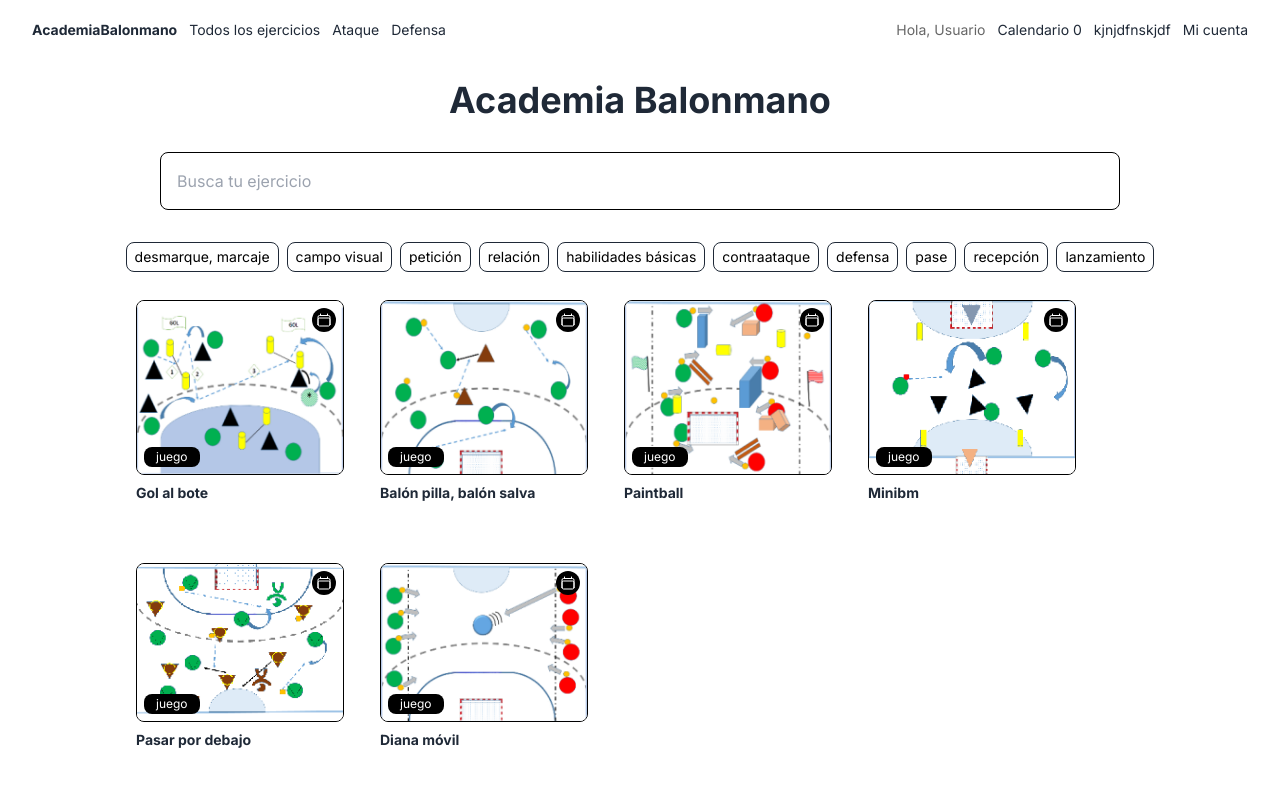
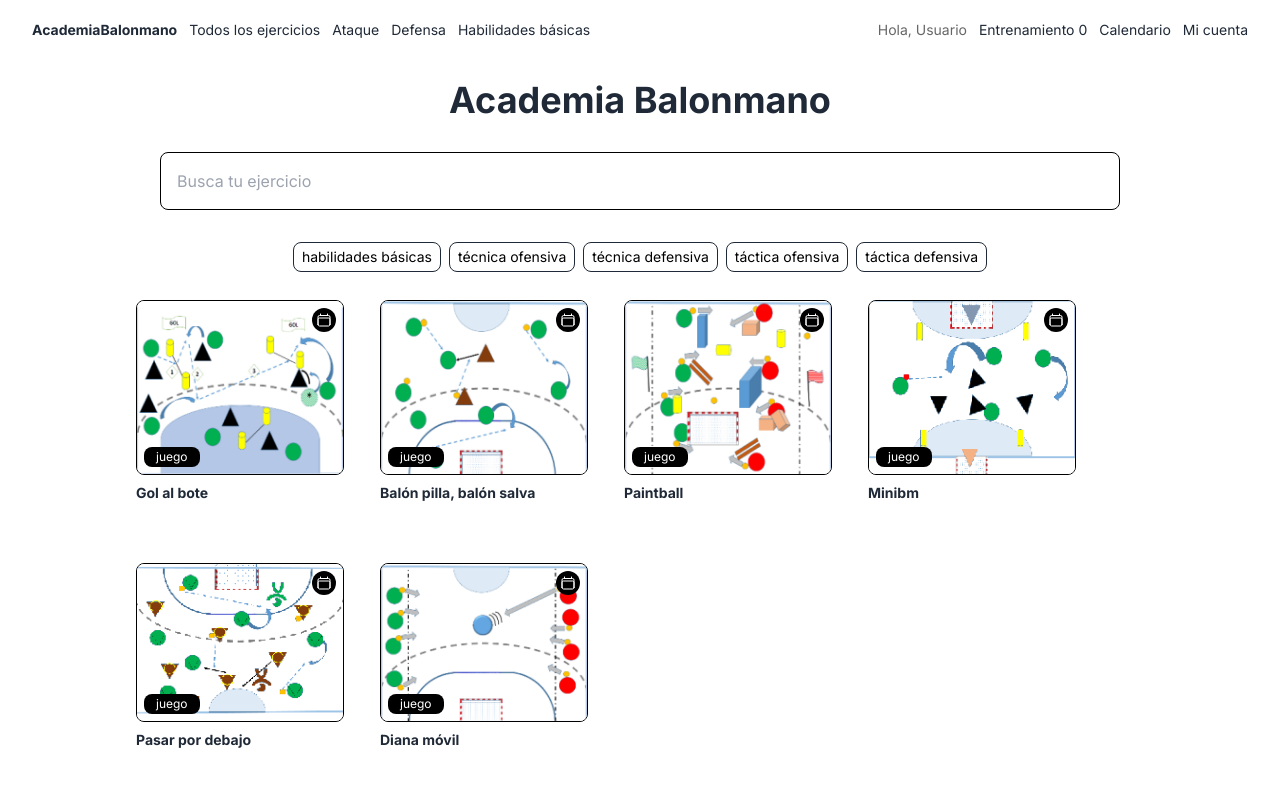
Before and after one commit to marias16/academia_balonmano, a React (Vite) app in the folder academia_balonmano/: page / in a window 1280 px wide. Shown: the top 786 px of the page. Built offline with nearby package versions, Linux system fonts and the light colour scheme.

Commit message:
home search implemented

```diff
--- a/academia_balonmano/src/Components/CategoryTag/index.jsx
+++ b/academia_balonmano/src/Components/CategoryTag/index.jsx
@@ -4,13 +4,13 @@ import { CalendarioContext } from '../../Context'
 const CategoryTag = ({category}) => {
     const context = useContext(CalendarioContext)
 
-    const isSelected = context.searchByCategories === category
+    const isSelected = context.searchByCategories.includes(category)
 
     const switchState = (category) => {
         if (isSelected === true) {
-            return context.setSearchByCategories('')
+            return context.setSearchByCategories(context.searchByCategories.filter(searchCategory => searchCategory !== category))
         } else if (isSelected === false) {
-            return context.setSearchByCategories(category)
+            return context.setSearchByCategories([...context.searchByCategories, category])
         }
     }
 
--- a/academia_balonmano/src/Components/Navbar/index.jsx
+++ b/academia_balonmano/src/Components/Navbar/index.jsx
@@ -34,6 +34,13 @@ const Navbar = () => {
                             isActive ? activeStyle : undefined
                     }> Defensa </NavLink>
                 </li>
+                <li>
+                    <NavLink
+                    to="/habilidades-basicas"
+                    className={({isActive}) =>
+                            isActive ? activeStyle : undefined
+                    }> Habilidades básicas </NavLink>
+                </li>
             </ul>
             <ul className="flex items-center gap-3">
                 <li className="text-black/60">
@@ -41,17 +48,17 @@ const Navbar = () => {
                 </li>
                 <li>
                     <NavLink
-                        to="/calendario"
+                        to="/entrenamiento"
                         className={({isActive}) =>
                                 isActive ? activeStyle : undefined
-                    }> Calendario {context.calendarList.length} </NavLink>
+                    }> Entrenamiento {context.calendarList.length} </NavLink>
                 </li>
                 <li>
                     <NavLink
-                        to="/sdfsdfsdfsdf"
+                        to="/calendario"
                         className={({isActive}) =>
                             isActive ? activeStyle : undefined
-                    }> kjnjdfnskjdf </NavLink>
+                    }> Calendario </NavLink>
                 </li>
                 <li>
                     <NavLink
--- a/academia_balonmano/src/Components/ProductDetail/index.jsx
+++ b/academia_balonmano/src/Components/ProductDetail/index.jsx
@@ -26,7 +26,7 @@ const ProductDetail = () => {
                 <h1 className="font-bold text-lg mt-5">{product.name}</h1>
                 <div className="flex gap-1 flex-wrap">
                     {
-                        product.categories?.map((tag) =>
+                        product.subcategories?.map((tag) =>
                             <span
                                 key={tag}
                                 className="bg-slate-200 rounded-lg font-light text-xs px-1">
--- a/academia_balonmano/src/Context/index.jsx
+++ b/academia_balonmano/src/Context/index.jsx
@@ -19,19 +19,19 @@ export const CalendarioProvider = ({children}) => {
     //Search exercises · by category
 
     //Get all categories
-    const categories = []
-
-    items.forEach(item => item.categories.forEach(category =>
-        categories.includes(category) ? undefined : categories.push(category)
-    ))
+    const categories = ["habilidades básicas", "técnica ofensiva", "técnica defensiva", "táctica ofensiva", "táctica defensiva"]
 
     //Get categories selected
-    const [searchByCategories, setSearchByCategories] = useState('')
+    const [searchByCategories, setSearchByCategories] = useState([])
+
     const filteredItemsByCategories = (items, searchByCategories) => {
-        return items?.filter(item => item.categories.filter(category => category === searchByCategories).length > 0)
+        const filteredItems = []
+        items.forEach(item => item.categories.forEach(itemCategory => searchByCategories.forEach(searchCategory =>
+            searchCategory === itemCategory && !filteredItems.includes(item) ? filteredItems.push(item) : undefined)))
+        return filteredItems
     }
 
-    //Lets combine both
+    //Let's combine both
     const searchBy = (searchType, items, searchByTitle, searchByCategories) => {
         if(searchType === 'BY_TITLE') {
             return filteredItemsByTitle(items, searchByTitle)
@@ -42,20 +42,18 @@ export const CalendarioProvider = ({children}) => {
         }
 
         if (searchType === 'BY_TITLE_AND_CATEGORY') {
-            return filteredItemsByCategories(items, searchByCategories).filter(item => item.name.includes(searchByTitle))
+            return filteredItemsByTitle(filteredItemsByCategories(items, searchByCategories), searchByTitle)
         }
 
-        if (!searchType) {
-            return items;
-        }
+
     }
 
 
     useEffect(() => {
-        if(searchByTitle && !searchByCategories) setFilteredItems(searchBy('BY_TITLE',items, searchByTitle, searchByCategories))
+        if(searchByTitle && searchByCategories.length === 0) setFilteredItems(searchBy('BY_TITLE',items, searchByTitle, searchByCategories))
         if(searchByCategories && !searchByTitle) setFilteredItems(searchBy('BY_CATEGORY', items, searchByTitle, searchByCategories))
         if(searchByCategories && searchByTitle) setFilteredItems(searchBy('BY_TITLE_AND_CATEGORY', items, searchByTitle, searchByCategories))
-        if(!searchByCategories && !searchByTitle) setFilteredItems(searchBy('', items, searchByTitle, searchByCategories))
+        if(searchByCategories.length === 0 && !searchByTitle) setFilteredItems(items)
     }, [items, searchByCategories, searchByTitle])
 
 
--- a/academia_balonmano/src/Pages/App/index.jsx
+++ b/academia_balonmano/src/Pages/App/index.jsx
@@ -11,7 +11,7 @@ import './App.css'
 const AppRoutes = () => {
   let routes = useRoutes([
     { path: "/", element: <Home /> },
-    { path: "/calendario", element: <Calendario /> },
+    { path: "/entrenamiento", element: <Calendario /> },
     { path: "/login", element: <Login /> },
     { path: "/*", element: <NotFound /> },
     { path: "/usuario", element: <Usuario /> },
--- a/academia_balonmano/src/Pages/Home/index.jsx
+++ b/academia_balonmano/src/Pages/Home/index.jsx
@@ -9,6 +9,7 @@ import Layout from "../../Components/Layout"
 
 function Home() {
   const context = useContext(CalendarioContext)
+  console.log(context.filteredItems)
 
   const renderView = () => {
     if (context.filteredItems.length > 0) {
@@ -17,7 +18,7 @@ function Home() {
       )
     } else {
       return (
-        <p>Tu búsqueda &quot;{context.searchByTitle}&quot; no dio resultados. Por favor, inténtalo otra vez.</p>
+        <p>Tu búsqueda no dio resultados. Por favor, inténtalo otra vez.</p>
       )
     }
   }
--- a/academia_balonmano/src/assets/data/index.jsx
+++ b/academia_balonmano/src/assets/data/index.jsx
@@ -4,7 +4,8 @@ const data = [
         group: "juego",
         name:"Gol al bote",
         text: "Crear espacios sin balón",
-        categories: ["desmarque, marcaje", "campo visual", "petición", "relación"],
+        categories: ["habilidades básicas", "técnica ofensiva"],
+        subcategories: ["desmarque, marcaje", "campo visual", "petición", "relación"],
         players: {
             attack: "Pase sobre línea es gol si recepciona compañero",
             defense: "Intercepta para atacar",
@@ -27,7 +28,8 @@ const data = [
         group: "juego",
         name:"Balón pilla, balón salva",
         text: "Desmarques",
-        categories: ["petición", "relación"],
+        categories: ["técnica defensiva", "técnica ofensiva"],
+        subcategories: ["petición", "relación"],
         players: {
             attack: "Pase sobre línea es gol si recepciona compañero",
             defense: "Intercepta para atacar",
@@ -50,7 +52,8 @@ const data = [
         group: "juego",
         name:"Paintball",
         text: "Lanzamientos",
-        categories: ["habilidades básicas"],
+        categories: ["habilidades básicas", "táctica ofensiva"],
+        subcategories: [],
         players: {
             attack: "Pase sobre línea es gol si recepciona compañero",
             defense: "Intercepta para atacar",
@@ -73,7 +76,8 @@ const data = [
         group: "juego",
         name:"Minibm",
         text: "Se saca de porteria",
-        categories: ["contraataque", "defensa"],
+        categories: ["técnica defensiva"],
+        subcategories: [],
         players: {
             attack: "Pase sobre línea es gol si recepciona compañero",
             defense: "Intercepta para atacar",
@@ -96,7 +100,8 @@ const data = [
         group: "juego",
         name:"Pasar por debajo",
         text: "Tocar con balón sin lanzar pilla",
-        categories: ["pase", "recepción"],
+        categories: ["técnica ofensiva", "habilidades básicas"],
+        subcategories: ["pase", "recepción"],
         players: {
             attack: "Pase sobre línea es gol si recepciona compañero",
             defense: "Intercepta para atacar",
@@ -119,7 +124,8 @@ const data = [
         group: ["juego"],
         name:"Diana móvil",
         text: "Desplazar medicinal a campo contrario",
-        categories: ["lanzamiento"],
+        categories: ["técnica ofensiva", "técnica defensiva"],
+        subcategories: ["lanzamiento"],
         players: {
             attack: "Pase sobre línea es gol si recepciona compañero",
             defense: "Intercepta para atacar",
```
